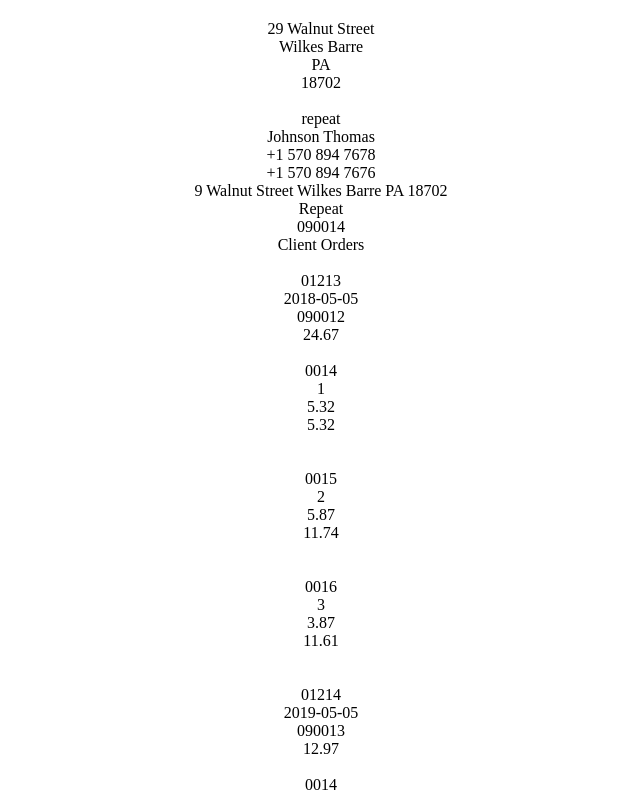
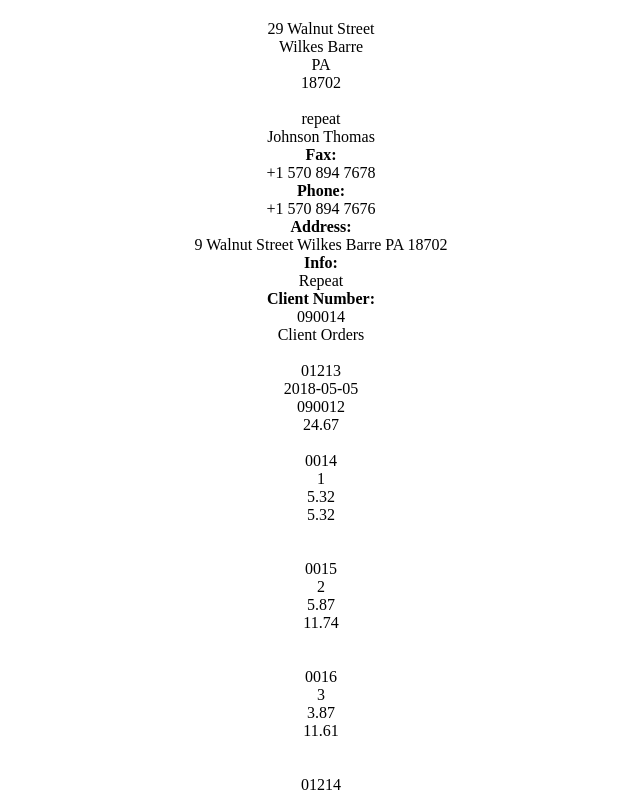
Before and after one commit to lunajos/restaurant, a website: page src/index.html in a window 1280 px wide. Shown: the part 3205-4000 px from the top of the page, without its empty margins (319-959 px from the left). Drawn offline with nearby package versions, Linux system fonts and the light colour scheme.

Commit message:
Tidy up to future proof

```diff
--- a/src/index.html
+++ b/src/index.html
@@ -28,13 +28,29 @@
 		<div class="span-col- span-row-">Client
 			<div class=" ">
 				<div class="client"> </div>
-				<div class="wrapper grid">
-					<div class="client-name ">Johnson Thomas</div>
-					<div class="client-fax"> +1 570 894 7678</div>
-					<div class="client-tel"> +1 570 894 7676</div>
-					<div class="client-add "> 9 Walnut Street Wilkes Barre PA 18702</div>
-					<div class="client-info">Repeat</div>
-					<div class="client-num">090014</div>
+				<div class="wrapper ">
+					<div class="client-name ">Johnson Thomas
+					</div>
+					<div class="client-fax">
+						<h4>Fax: </h4>
+						+1 570 894 7678
+					</div>
+					<div class="client-tel">
+						<h4>Phone: </h4>
+						+1 570 894 7676
+					</div>
+					<div class="client-add ">
+						<h4>Address: </h4>
+						9 Walnut Street Wilkes Barre PA 18702
+					</div>
+					<div class="client-info">
+						<h4>Info: </h4>
+						Repeat
+					</div>
+					<div class="client-num">
+						<h4>Client Number: </h4>
+						090014
+					</div>
 				</div>
 			</div>
 		</div>
--- a/src/styles/_clients.scss
+++ b/src/styles/_clients.scss
@@ -19,13 +19,12 @@
 	margin-left: margin(center);
 	margin-right: margin(center);
 	background-color:darken(#f6fbfc, 15%);
-
 }
 
-.wrapper .grid {
+.wrapper {
 	display: grid;
 	grid-template-columns: repeat(3, 1fr);
-	grid-gap: 5px;
+	grid-gap: grid-gap(sm);;
 }
 
 .client-name{
```
Also changed, not shown: src/styles/_default.scss (+11 -0 lines).
